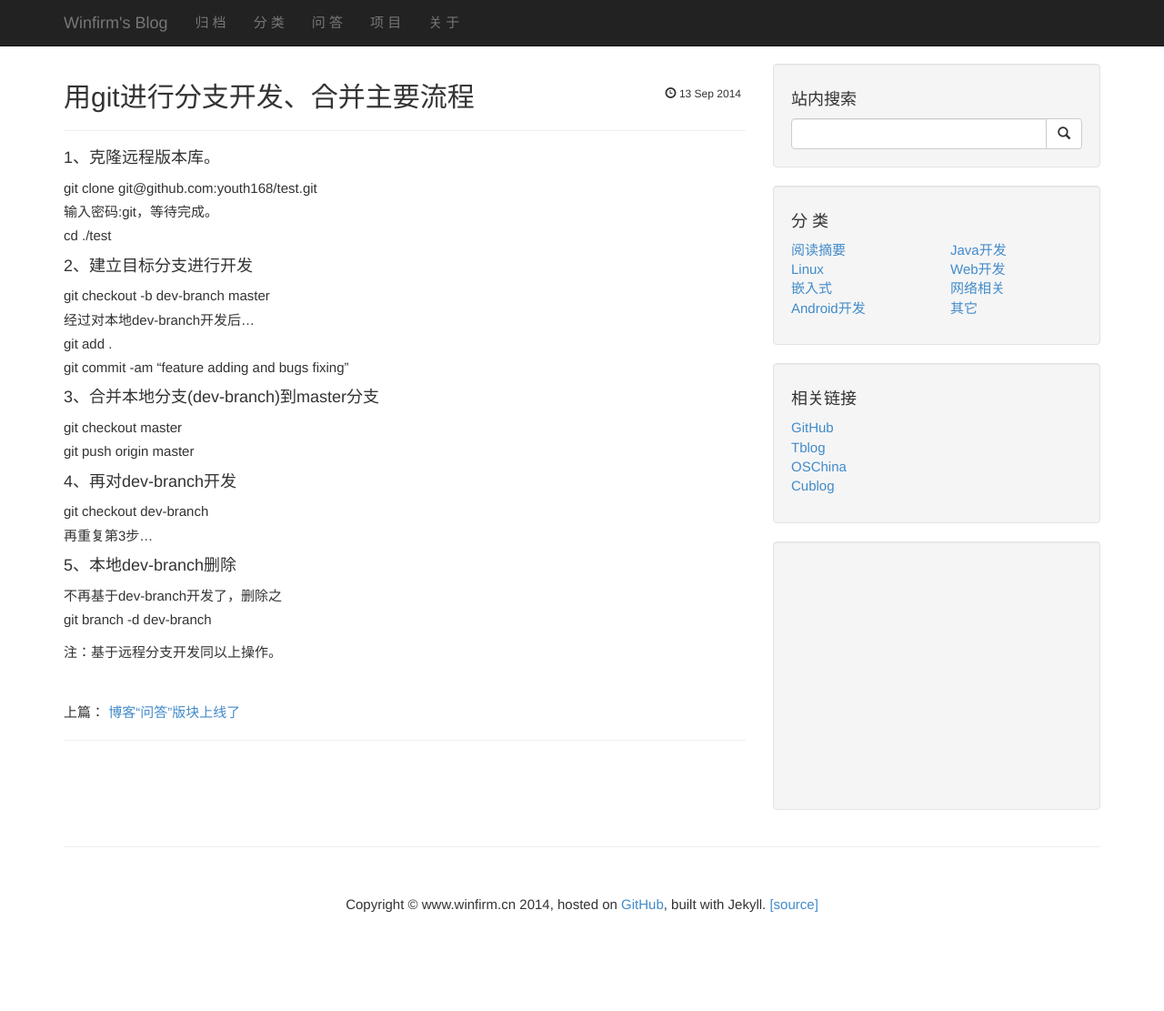
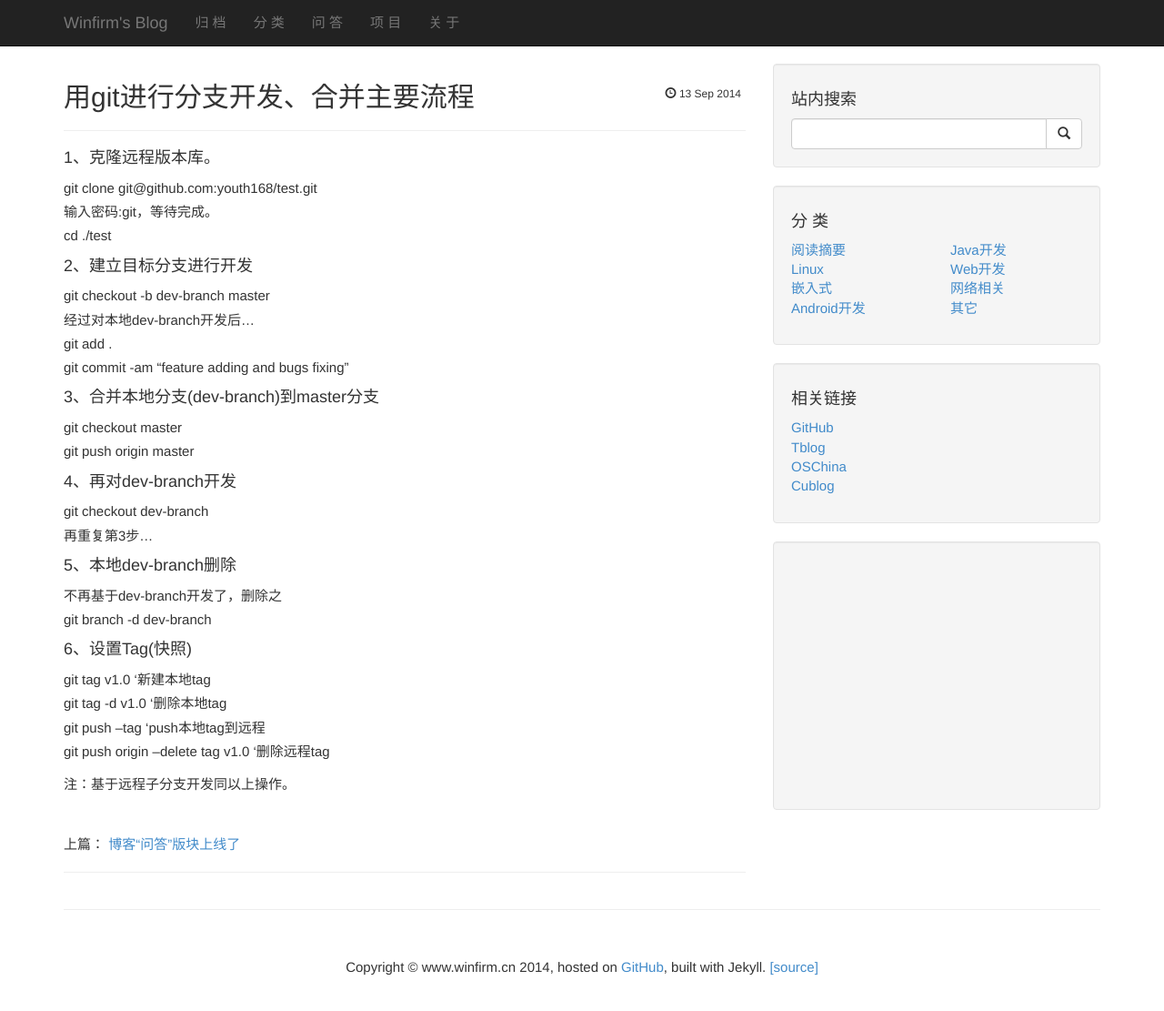
Before and after one commit to wdyggh/wdyggh.github.com, a Jekyll site: the page built from _posts/2014-09-13-git-branch-steps.markdown, in a window 1280 px wide and 1136 px high. Shown: the top 1111 px of the window at 91% size. Built offline with Jekyll 4.4.1, drawn with Linux system fonts in a browser that asks for light colours; nearby versions of some CDN libraries; library files that are not in the unit come from our copies; Markdown is read by kramdown in place of the engine named in the settings; comment, search, counter and statistics services are not loaded.

Commit message:
fix blog error

```diff
--- a/_posts/2014-07-10-design-patterns.markdown
+++ b/_posts/2014-07-10-design-patterns.markdown
@@ -34,5 +34,5 @@ tags: [设计模式]
 ###三、反模式
 告诉你如何用一个不好的解决方案，解决一个问题。
 反模式看起来总像是一个好的解决方案，但当它真正被采用后，就会带来麻烦。
-通过反模式归档，我们可以帮助代人在实现它们之前，辨出不好的解决方案。
+通过反模式归纳，我们可以帮助代人在实现它们之前，辨出不好的解决方案。
 常见反模式：开发反模式，OO反模式，组织反模式，领域特定反模式。
--- a/_posts/2014-09-13-git-branch-steps.markdown
+++ b/_posts/2014-09-13-git-branch-steps.markdown
@@ -27,4 +27,10 @@ git checkout dev-branch
 不再基于dev-branch开发了，删除之
 git branch -d dev-branch
 
-注：基于远程分支开发同以上操作。
+####6、设置Tag(快照)
+git tag v1.0 '新建本地tag
+git tag -d v1.0 '删除本地tag
+git push --tag 'push本地tag到远程
+git push origin --delete tag v1.0 '删除远程tag
+
+注：基于远程子分支开发同以上操作。
```
